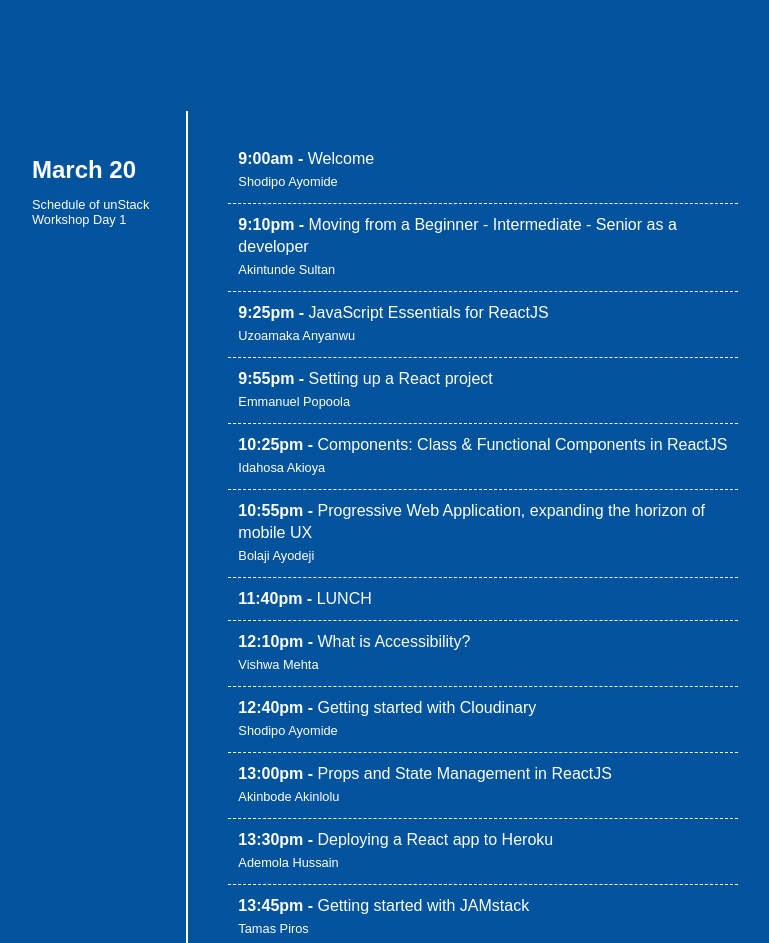
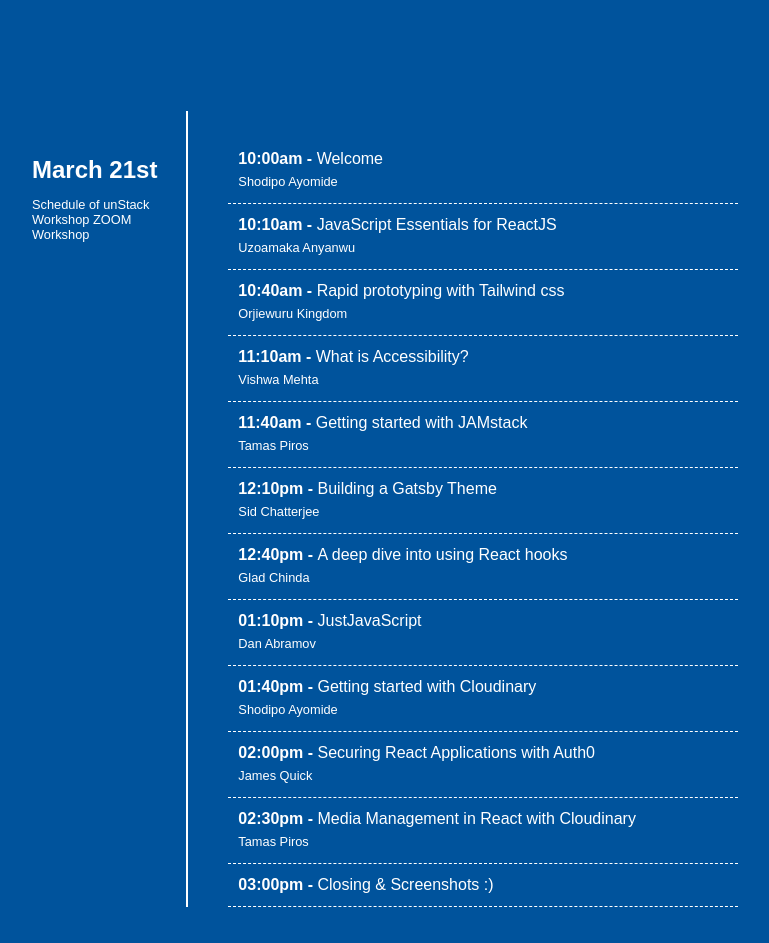
Before and after one commit to Developerayo/conference-schedule, a website: page index.html in a window 1280 px wide. Shown: the top 943 px of the page, without its empty margins (174-943 px from the left). After the commit the page ends 907 px from the top, so only its background shows below. Drawn offline with Linux system fonts and the light colour scheme; a web font is replaced by a local one.

Commit message:
[WIP] remove sessions and add sessions

```diff
--- a/index.html
+++ b/index.html
@@ -1,14 +1,117 @@
 <!DOCTYPE html>
 <html lang="en">
   <head>
-    <meta charset="UTF-8">
-    <meta name="viewport" content="width=device-width, initial-scale=1.0">
-    <meta http-equiv="X-UA-Compatible" content="ie=edge">
+    <meta charset="UTF-8" />
+    <meta name="viewport" content="width=device-width, initial-scale=1.0" />
+    <meta http-equiv="X-UA-Compatible" content="ie=edge" />
     <title>unStack Workshop Schedule</title>
-    <link rel="stylesheet" href="css/style.css">
+    <link rel="stylesheet" href="css/style.css" />
   </head>
   <body>
-    <ul class="main">
+      <ul class="main">
+      <li class="date">
+          <h3>March 21st</h3>
+          <p>Schedule of unStack Workshop ZOOM Workshop</p>
+       </li>
+        <li class= "events">
+          <ul class="events-detail">
+            <li>
+              <a href="">
+                <span class="event-time">10:00am - </span>
+                <span class="event-name">Welcome</span>
+                <br />
+                <span class="event-location">Shodipo Ayomide</span>
+              </a>
+            </li>
+
+             <li>
+              <a href="">
+                <span class="event-time">10:10am - </span>
+                <span class="event-name">JavaScript Essentials for ReactJS</span>
+                <br />
+                <span class="event-location">Uzoamaka Anyanwu</span>
+              </a>
+            </li>
+            <li>
+              <a href="">
+                <span class="event-time">10:40am - </span>
+                <span class="event-name">Rapid prototyping with Tailwind css</span>
+                <br />
+                <span class="event-location">Orjiewuru Kingdom </span>
+              </a>
+            </li>
+            <li>
+                  <a href="">
+                    <span class="event-time">11:10am - </span>
+                    <span class="event-name">What is Accessibility?</span>
+                    <br />
+                    <span class="event-location">Vishwa Mehta</span>
+                  </a>
+                </li>
+                  <li>
+                      <a href="">
+                        <span class="event-time">11:40am - </span>
+                        <span class="event-name">Getting started with JAMstack</span>
+                        <br />
+                        <span class="event-location">Tamas Piros</span>
+                      </a>
+                    </li>
+                    <li>
+                        <a href="">
+                          <span class="event-time">12:10pm - </span>
+                          <span class="event-name">Building a Gatsby Theme</span>
+                          <br />
+                          <span class="event-location">Sid Chatterjee</span>
+                        </a>
+                      </li>
+                      <li>
+                          <a href="">
+                            <span class="event-time">12:40pm - </span>
+                            <span class="event-name">A deep dive into using React hooks</span>
+                            <br />
+                            <span class="event-location">Glad Chinda</span>
+                          </a>
+                        </li>
+                      <li>
+                          <a href="">
+                            <span class="event-time">01:10pm - </span>
+                            <span class="event-name">JustJavaScript</span>
+                            <br />
+                            <span class="event-location">Dan Abramov</span>
+                          </a>
+                        </li>
+                        <li>
+                            <a href="">
+                              <span class="event-time">01:40pm - </span>
+                              <span class="event-name">Getting started with Cloudinary</span>
+                              <br />
+                              <span class="event-location">Shodipo Ayomide</span>
+                            </a>
+                          </li>
+                        <li>
+                            <a href="">
+                              <span class="event-time">02:00pm - </span>
+                              <span class="event-name">Securing React Applications with Auth0</span>
+                              <br />
+                              <span class="event-location">James Quick</span>
+                            </a>
+                          </li>
+                            <li>
+                                <a href="">
+                                  <span class="event-time">02:30pm - </span>
+                                  <span class="event-name">Media Management in React with Cloudinary</span>
+                                  <br />
+                                  <span class="event-location">Tamas Piros</span>
+                                </a>
+                              </li>
+                            <li>
+                                <a href="">
+                                  <span class="event-time">03:00pm - </span>
+                                  <span class="event-name">Closing & Screenshots :)</span>
+                                  <br />
+                                </a>
+                              </li>
+    <!-- <ul class="main">
       <li class="date">
         <h3>March 20</h3>
         <p>Schedule of unStack Workshop Day 1</p>
@@ -301,7 +404,7 @@
           <li>
             <a href="">
               <span class="event-time">13:45pm - </span>
-              <span class="event-name">Bundle Size Optimisation in JavaScript Applications</span>
+              <span class="event-name">Rapid prototyping with Tailwind css</span>
               <br />
               <span class="event-location">Orjiewuru Kingdom </span>
             </a>
@@ -367,6 +470,6 @@
       </li>
       <br/>
 
-    </ul>
+    </ul>   -->
   </body>
 </html>
```
Also changed, not shown: 1 other file.
